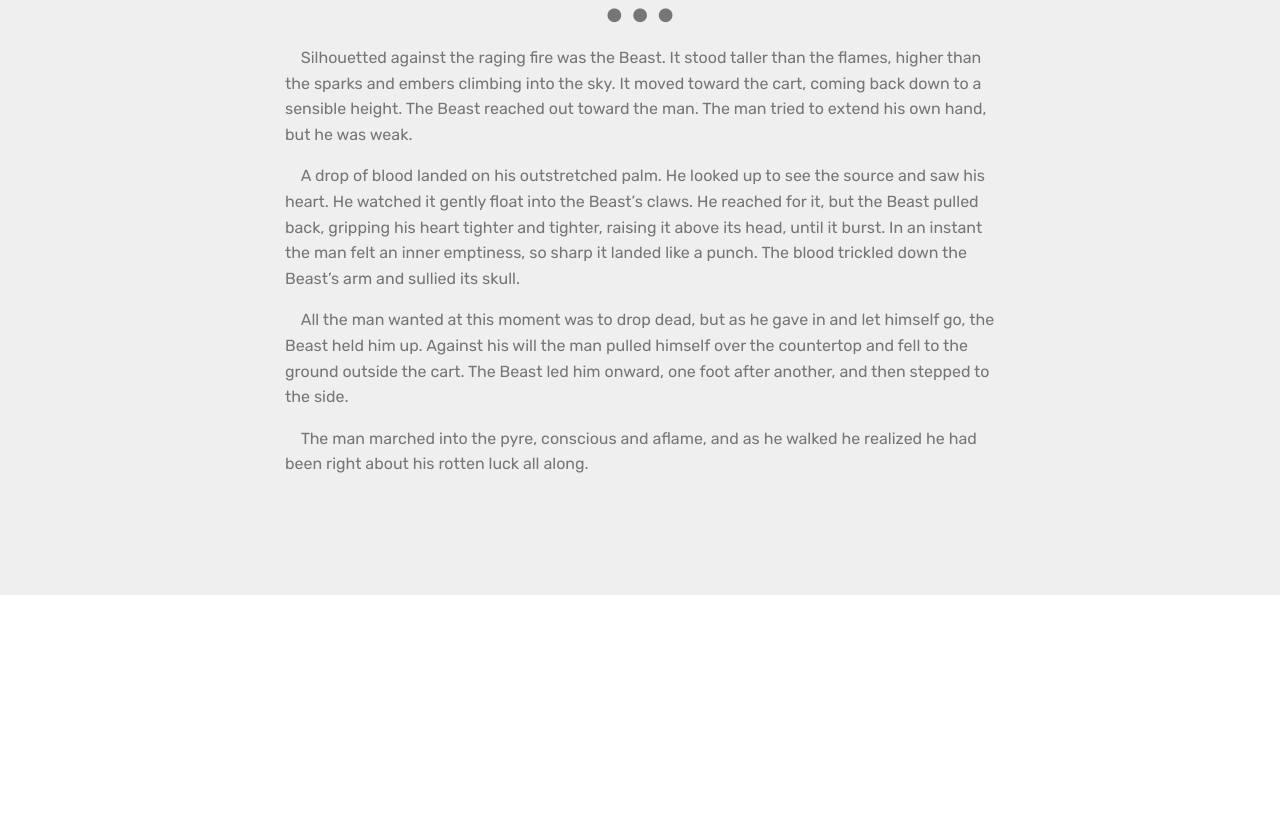
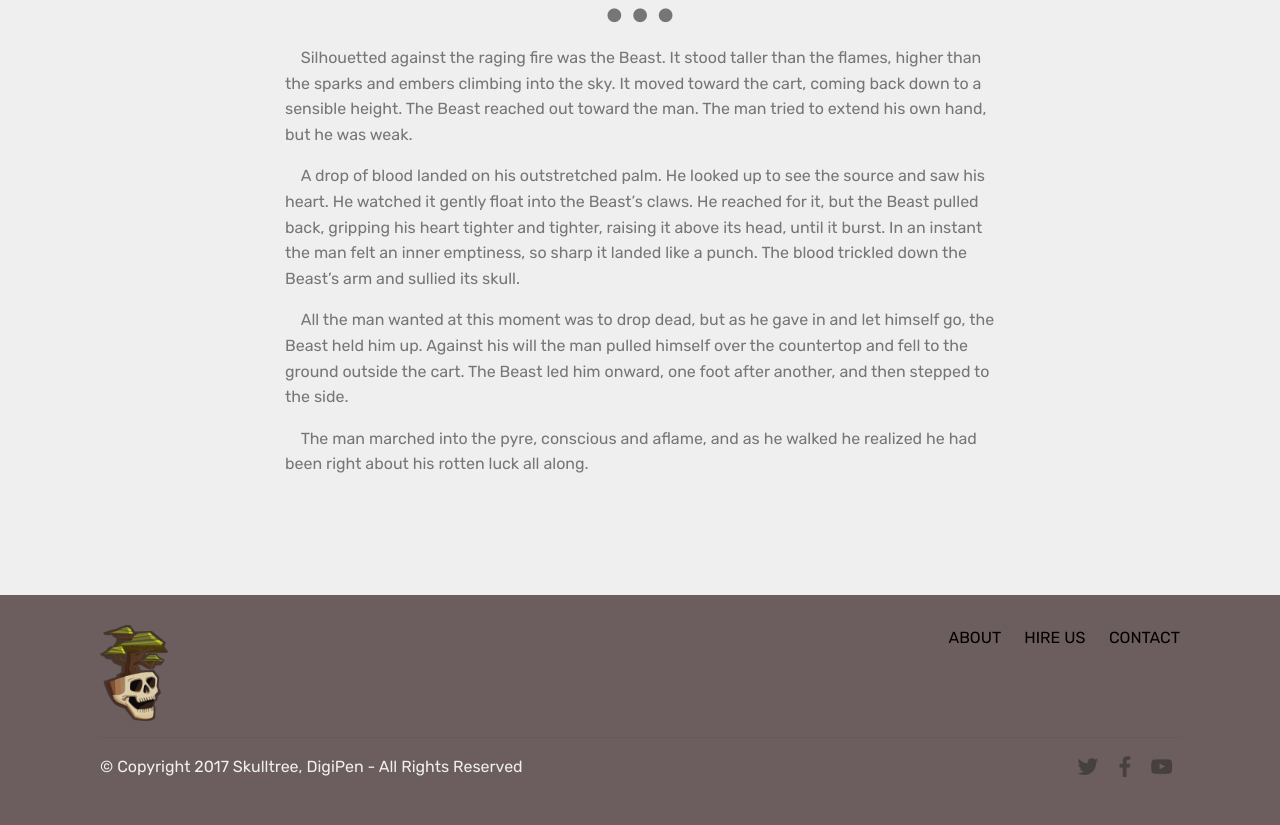
Before and after one commit to MatthewCech/com.curesandcurios.www, a plain HTML site: page lore.html in a window 1280 px wide. Shown: the part 4393-5218 px from the top of the page. Before the commit the page ends 4988 px from the top, so only its background shows below. Drawn offline with Linux system fonts and the light colour scheme.

Commit message:
= Fixed footer linking and lore page

```diff
--- a/assets/mobirise/css/mbr-lore.css
+++ b/assets/mobirise/css/mbr-lore.css
@@ -1392,7 +1392,7 @@ body {
   }
 }
 .cid-qzhEw4FZFc {
-  padding-top: 0px;
+  padding-top: 30px;
   padding-bottom: 30px;
   background-color: #6c5e5e;
 }
--- a/lore.html
+++ b/lore.html
@@ -103,7 +103,60 @@
         </div>
     </div>
 </section>
-
+<section class="cid-qzhEw4FZFc" id="footer5-f" data-rv-view="141"> <!-- To make it slide up, use mbr-reveal-->
+    <div class="container">
+        <div class="media-container-row">
+            <div class="col-md-3">
+                <div class="media-wrap">
+                    <a href="/">
+                       <img src="assets/images/stlogo-182x256.png" alt="Logo" title="" media-simple="true">
+                    </a>
+                </div>
+            </div>
+            <div class="col-md-9">
+                <p class="mbr-text align-right links mbr-fonts-style display-7">
+                    <a href="http://www.skulltreegames.com/" class="text-black">ABOUT</a> &nbsp;&nbsp;&nbsp;&nbsp;
+                    <!--<a href="#" class="text-black">TERMS</a> &nbsp;&nbsp;&nbsp;&nbsp;-->
+                    <a href="https://www.digipen.edu/careerservices/resources-for-employers/" class="text-black">HIRE US</a> &nbsp;&nbsp;&nbsp;&nbsp;
+                    <a href="#" class="text-black">CONTACT</a>
+                </p>
+            </div>
+        </div>
+        <div class="footer-lower">
+            <div class="media-container-row">
+                <div class="col-md-12">
+                    <hr>
+                </div>
+            </div>
+            <div class="media-container-row mbr-white">
+                <div class="col-md-6 copyright">
+                    <p class="mbr-text mbr-fonts-style display-7">
+                        © Copyright 2017 Skulltree, DigiPen - All Rights Reserved
+                    </p>
+                </div>
+                <div class="col-md-6">
+                    <div class="social-list align-right">
+                        <div class="soc-item">
+                            <a href="https://twitter.com/CuresandCurios?lang=en" target="_blank">
+                                <span class="socicon-twitter socicon mbr-iconfont mbr-iconfont-social" media-simple="true"></span>
+                            </a>
+                        </div>
+                        <div class="soc-item">
+                            <a href="https://www.facebook.com/pg/CuresAndCurios/about/" target="_blank">
+                                <span class="socicon-facebook socicon mbr-iconfont mbr-iconfont-social" media-simple="true"></span>
+                            </a>
+                        </div>
+                        <div class="soc-item">
+                            <a href="https://www.youtube.com/channel/UCEtDoTGRo97NHljK-5W0LBQ" target="_blank">
+                                <span class="socicon-youtube socicon mbr-iconfont mbr-iconfont-social" media-simple="true"></span>
+                            </a>
+                        </div>
+                    </div>
+                </div>
+            </div>
+        </div>
+    </div>
+</section>
 
   <script src="assets/web/assets/jquery/jquery.min.js"></script>
   <script src="assets/popper/popper.min.js"></script>
```
Also changed, not shown: index.html (+1 -1 lines).
